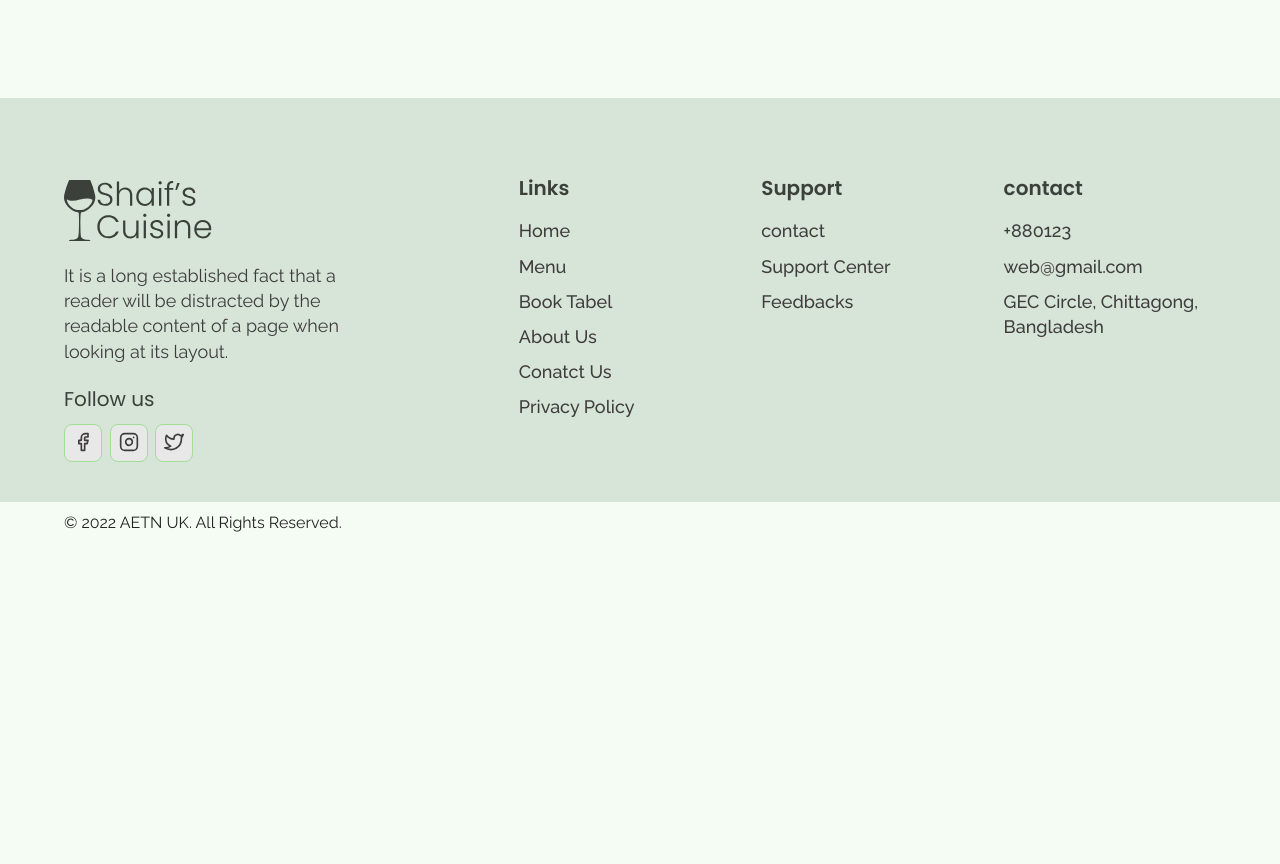
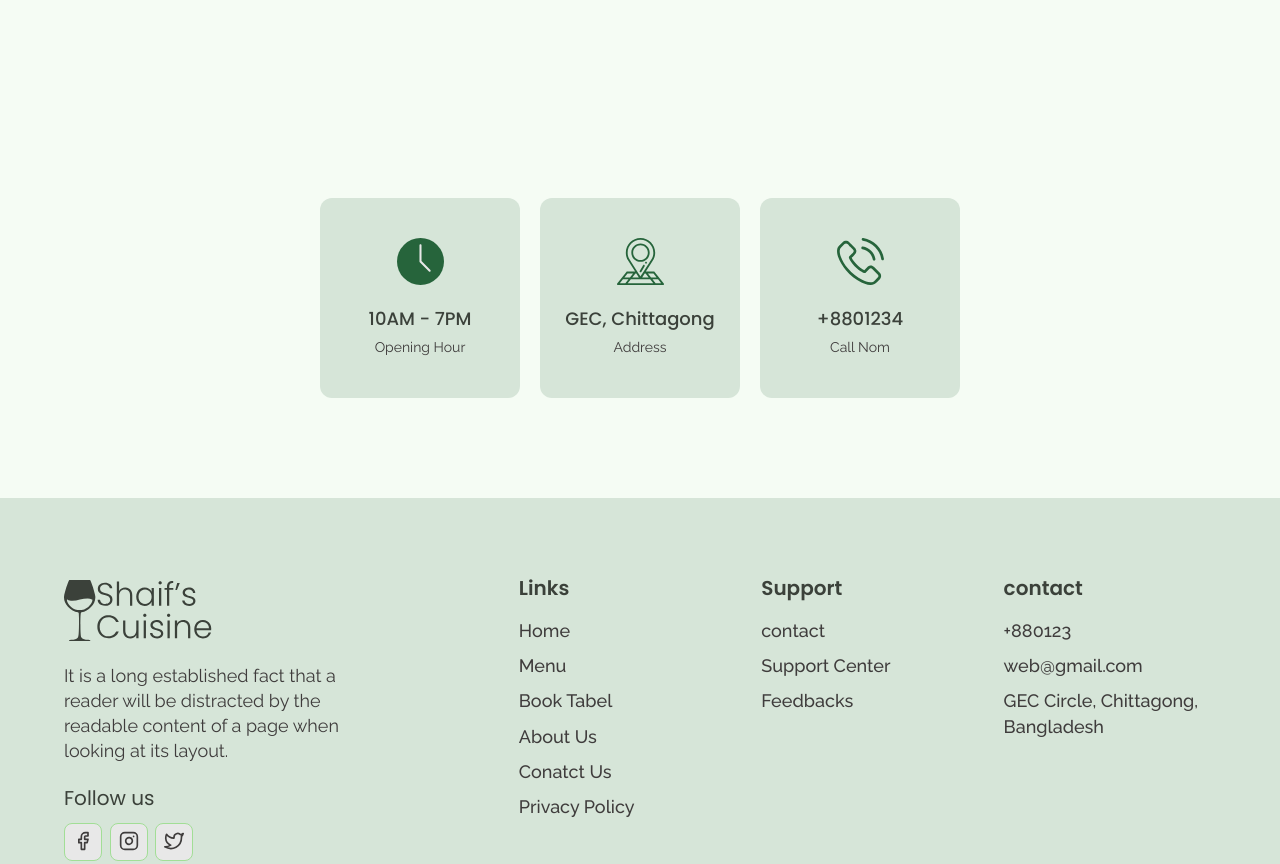
Before and after one commit to yegiii/RestaurantWebsite, a website: page index.html in a window 1280 px wide. Shown: the part 726-1590 px from the top of the page. Before the commit the page ends 1270 px from the top, so only its background shows below. Drawn offline with nearby package versions, Linux system fonts and the light colour scheme.

Commit message:
storeInfo section and its animation added

```diff
--- a/components.css
+++ b/components.css
@@ -210,3 +210,56 @@ footer {
     text-align: left;
   }
 }
+
+/* storeInfo styles */
+.storeInfo__wrapper {
+  display: flex;
+  align-items: stretch;
+  justify-content: center;
+  flex-wrap: wrap;
+  gap: 1rem;
+}
+.storeInfo__item {
+  background-color: var(--lightGreen-1);
+  padding: 20px 30px;
+  text-align: center;
+  border-radius: 12px;
+  width: 150px;
+}
+.storeInfo__icon {
+  width: 30px;
+  margin: 0 auto;
+  margin-bottom: 1.5rem;
+}
+.storeInfo__title {
+  font-size: 1.4rem;
+  font-family: Poppins;
+  font-weight: 500;
+  margin-bottom: 0.5rem;
+  color: var(--black-1);
+}
+.storeInfo__text {
+  font-size: 1.4rem;
+  font-family: Raleway;
+  color: var(--black-2);
+}
+@media (min-width: 768px) {
+  .storeInfo__wrapper {
+    gap: 2rem;
+  }
+  .storeInfo__item {
+    min-width: 200px;
+    padding: 40px 0;
+  }
+  .storeInfo__icon {
+    width: 47px;
+    margin-bottom: 2.5rem;
+  }
+  .storeInfo__title {
+    font-size: 1.8rem;
+    margin-bottom: 1rem;
+  }
+  .footer__text {
+    font-size: 1.6rem;
+  }
+}
--- a/index.html
+++ b/index.html
@@ -100,6 +100,37 @@
     </section>
     <!--* End Hero Section -->
 
+    <!--* Store Info Section  -->
+    <section id="storeInfo" data-aos="fade-up">
+      <div class="container">
+        <div class="storeInfo__wrapper">
+          <div class="storeInfo__item">
+            <div class="storeInfo__icon">
+              <img src="./images/wall-clock-icon.svg" alt="icon" />
+            </div>
+            <h3 class="storeInfo__title">10AM - 7PM</h3>
+            <p class="storeInfo__text">Opening Hour</p>
+          </div>
+
+          <div class="storeInfo__item">
+            <div class="storeInfo__icon">
+              <img src="./images/address-icon.svg" alt="icon" />
+            </div>
+            <h3 class="storeInfo__title">GEC, Chittagong</h3>
+            <p class="storeInfo__text">Address</p>
+          </div>
+
+          <div class="storeInfo__item">
+            <div class="storeInfo__icon">
+              <img src="./images/phone-icon.svg" alt="icon" />
+            </div>
+            <h3 class="storeInfo__title">+8801234</h3>
+            <p class="storeInfo__text">Call Nom</p>
+          </div>
+        </div>
+      </div>
+    </section>
+    <!--* End Store Info Section  -->
     <!--* Footer -->
     <footer>
       <div class="container">
```
